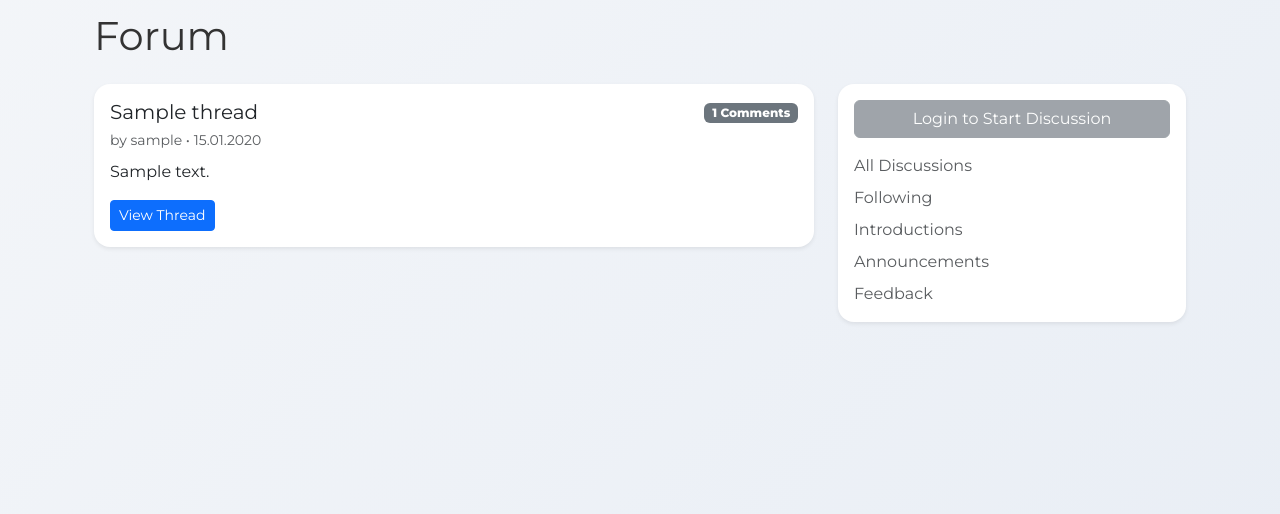
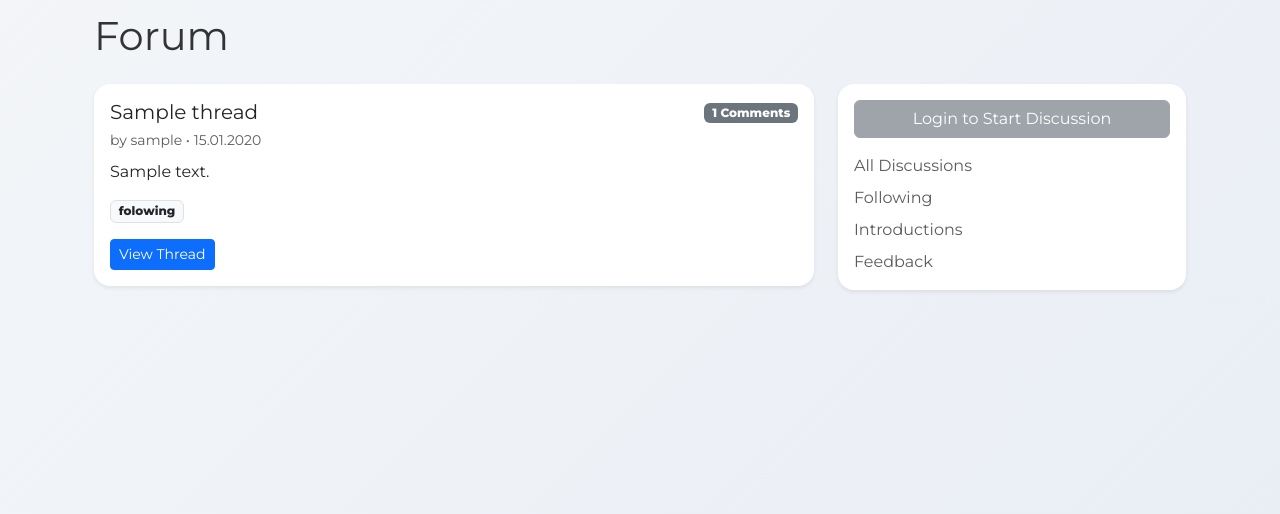
Before and after one commit to VladKarpovec/team-project, a Django app: page /forum/ in a window 1280 px wide. Shown: the part 207-721 px from the top of the page. Run offline with Django 5.2, Linux system fonts and the light colour scheme; tables that the repository leaves empty hold one stand-in row (values such as "Sample post").

Commit message:
fourm tags

```diff
--- a/forum/admin.py
+++ b/forum/admin.py
@@ -8,7 +8,7 @@ class ThreadAdmin(admin.ModelAdmin):
 
     def author(self, obj):
         first_post = obj.posts.first()
-        return obj.first_post.author if first_post else None
+        return first_post.author if first_post else None
 
 
 @admin.register(Post)
--- a/forum/models.py
+++ b/forum/models.py
@@ -7,6 +7,12 @@ class Thread(models.Model):
     title = models.CharField(max_length=100)
     created_at = models.DateTimeField(auto_now_add=True)
     updated_at = models.DateTimeField(auto_now=True)
+    TAGS_CHOICES = [
+        ("folowing", "Following"),
+        ("introduction", "Introduction"),
+        ("feedback", "Feedback"),
+    ]
+    tag = models.CharField(max_length=20, choices=TAGS_CHOICES, null=True, blank=True)
 
     class Meta:
         ordering = ["-created_at"]
--- a/forum/views.py
+++ b/forum/views.py
@@ -4,7 +4,11 @@
 
 # Create your views here.
 def thread_list(request):
-    threads = Thread.objects.all()
+    tag = request.GET.get("tag")
+    if tag:
+        threads = Thread.objects.filter(tag=tag)
+    else:
+        threads = Thread.objects.all()
     return render(request, "forum/main.html", context={"threads": threads})
 
 
--- a/templates/forum/main.html
+++ b/templates/forum/main.html
@@ -18,8 +18,17 @@
                             <span class="badge bg-secondary">{{ thread.posts.count }} Comments</span>
                         </div>
                     </div>
+
                     <p class="card-text mt-2">{{ thread.posts.first.content|truncatewords:30 }}</p>
-                    <a href="{% url 'forum:thread' thread.id %}" class="btn btn-sm btn-primary">View Thread</a>
+
+                    {# Теги #}
+                    {% if thread.tag %}
+                        <div class="mt-2 d-flex flex-wrap gap-2">
+                            <span class="badge bg-light text-dark border">{{ thread.tag }}</span>
+                        </div>
+                    {% endif %}
+
+                    <a href="{% url 'forum:thread' thread.id %}" class="btn btn-sm btn-primary mt-3">View Thread</a>
                 </div>
             </div>
             {% endfor %}
@@ -33,11 +42,10 @@
                 <button class="btn btn-secondary w-100 mb-3" disabled>Login to Start Discussion</button>
                 {% endif %}
                 <div class="d-flex flex-column gap-2">
-                    <a href="#" class="text-decoration-none text-muted">All Discussions</a>
-                    <a href="#" class="text-decoration-none text-muted">Following</a>
-                    <a href="#" class="text-decoration-none text-muted">Introductions</a>
-                    <a href="#" class="text-decoration-none text-muted">Announcements</a>
-                    <a href="#" class="text-decoration-none text-muted">Feedback</a>
+                    <a href="{% url 'forum:main' %}" class="text-decoration-none text-muted">All Discussions</a>
+                    <a href="{% url 'forum:main' %}?tag=folowing" class="text-decoration-none text-muted">Following</a>
+                    <a href="{% url 'forum:main' %}?tag=introduction" class="text-decoration-none text-muted">Introductions</a>
+                    <a href="{% url 'forum:main' %}?tag=feedback" class="text-decoration-none text-muted">Feedback</a>
                 </div>
             </div>
         </aside>
```
Also changed, not shown: announcements/migrations/0001_initial.py (added), announcements/migrations/__init__.py (added), events/migrations/0001_initial.py (added), forum/migrations/0006_delete_announcement.py (added), forum/migrations/0007_thread_tag.py (added), gallery/migrations/0001_initial.py (added), gallery/migrations/__init__.py (added), materials/migrations/0001_initial.py (added), portfolio/migrations/0001_initial.py (added).
